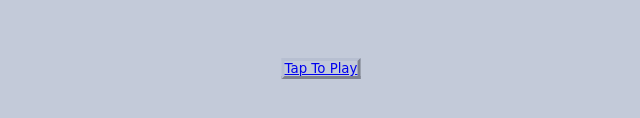
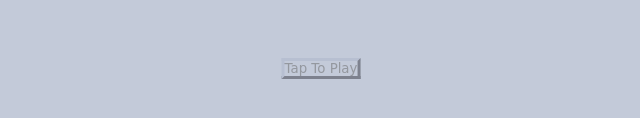
Before and after one commit to thekiddcixy/Sprint_5, a plain HTML site: page Src/index.html in a window 1280 px wide. Shown: the part 472-590 px from the top of the page, 319-959 px from the left. Drawn offline with Linux system fonts and the light colour scheme.

Commit message:
Fix link color

```diff
--- a/Src/css/Css_Ttt.css
+++ b/Src/css/Css_Ttt.css
@@ -43,11 +43,9 @@
   font-family: 'Itim', cursive;
 }
 
-
-.Play, div{
+.Play a,.Play a:visited,.Play a:link {
   text-decoration: none;
   color: rgba(102, 102, 102, 0.5);
-  /* text-align: center; */
 }
 
 .button{
```
